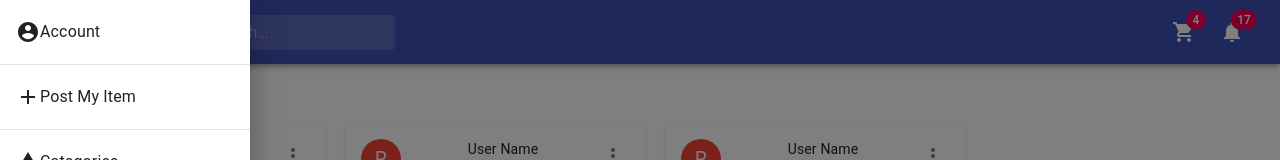
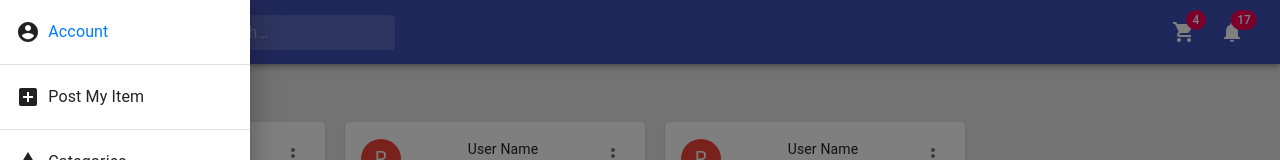
Before and after one commit to HanlunWang/CS153A_SUMMER2020_AsiaPacificTimeZone, a React app in the folder MinimumVersion/: page / in a window 1280 px wide. Both pictures are taken after a click on the button 36 px from the left and 32 px from the top of the page. Shown: the top 160 px of the page. Built offline with nearby package versions, Linux system fonts and the light colour scheme.

Commit message:
Add link to the Account
Add link to the Account button in menu.

```diff
--- a/MinimumVersion/package.json
+++ b/MinimumVersion/package.json
@@ -33,6 +33,7 @@
     "react": "^16.10.2",
     "react-bootstrap": "^1.0.1",
     "react-dom": "^16.10.2",
+    "react-helmet": "^6.1.0",
     "react-router-dom": "^5.2.0",
     "styled-components": "^5.1.1"
   }
--- a/MinimumVersion/src/App.js
+++ b/MinimumVersion/src/App.js
@@ -1,13 +1,8 @@
 import React from'react';
-import { BrowserRouter as Router, Switch, Route } from "react-router-dom";
+import { BrowserRouter as Router, Switch, Route, Link } from "react-router-dom";
 import 'bootstrap/dist/css/bootstrap.min.css';
-
-import CardList from './containers/CardList';
-import saleData from '../assets/sales.js';
-import Header from './components/Header/Header';
 import Account from './components/Account/Account';
 import Home from './containers/Home';
-import NewHeaderDesign from './components/Header/NewHeaderDesign'
 
 export default function App()  {
   return (
@@ -16,7 +11,7 @@ export default function App()  {
         <Route  exact path = "/">
           <Home />
         </Route>
-      <Route  path = "/account">
+        <Route  path = "/Account">
           <Account />
         </Route>
       </Switch>
--- a/MinimumVersion/src/components/Account/Account.js
+++ b/MinimumVersion/src/components/Account/Account.js
@@ -29,14 +29,14 @@ const Account =() => {
 
 
   return(
-    <>
+    <div>
       <h1>To be an Ebay Killer</h1>
       <form onSubmit={addUser}>
       userName: <input type="text" id="userName" name="userName" onChange={updateUserName}/><br />
       password: <input type="text" id="password" name="password" onChange={updatePassword} /><br />
       <input type="submit" value="Confirm" />
       </form>
-    </>
+    </div>
   );
 }
 
--- a/MinimumVersion/src/components/Drawer/Drawer.js
+++ b/MinimumVersion/src/components/Drawer/Drawer.js
@@ -10,7 +10,10 @@ import ListItemText from '@material-ui/core/ListItemText';
 import MenuIcon from '@material-ui/icons/Menu';
 import AccountCircle from '@material-ui/icons/AccountCircle';
 import CategoryIcon from '@material-ui/icons/Category';
-import AddIcon from '@material-ui/icons/Add';
+import AddBoxIcon from '@material-ui/icons/AddBox';
+import { BrowserRouter as Router, Switch, Route, Link } from "react-router-dom";
+import Account from '../Account/Account';
+
 
 const useStyles = makeStyles({
   list: {
@@ -51,21 +54,23 @@ export default function Drawer() {
         <List>
         <ListItemLink href="/Account">
             <AccountCircle />
-            <ListItemText primary="Account" />
+                <ListItemText>
+                    <Link to="/Account">&nbsp;&nbsp;Account</Link>
+                </ListItemText>
         </ListItemLink>
         </List>
       <Divider />
       <List>
         <ListItemLink href="/addItem">
-            <AddIcon />
-            <ListItemText primary="Post My Item" />
+            <AddBoxIcon />
+            <ListItemText primary="&nbsp;&nbsp;Post My Item" />
         </ListItemLink>
         </List>
       <Divider />
       <List>
         <ListItem>
             <CategoryIcon />
-            <ListItemText primary="Categories" />
+            <ListItemText primary="&nbsp;&nbsp;Categories" />
         </ListItem>
       </List>
       <List component="nav">
@@ -92,6 +97,7 @@ export default function Drawer() {
   );
 
   return (
+    <Router>
         <div>
         {['left'].map((anchor) => (
             <React.Fragment>
@@ -114,6 +120,12 @@ export default function Drawer() {
             </SwipeableDrawer>
             </React.Fragment>
         ))}
+        <Switch>
+        <Route  path = "/Account">
+            <Account />
+        </Route>
+        </Switch>
         </div>
+    </Router>
   );
 }
--- a/MinimumVersion/src/containers/CardList.css
+++ b/MinimumVersion/src/containers/CardList.css
@@ -1,11 +1,11 @@
 .flex-container {
   display: flex;
   flex-wrap: wrap;
-  background-color: rgb(255, 255, 255);
+  background-color: rgb(231, 231, 231);
 }
 
 .flex-container-element {
-  background-color: rgb(255, 255, 255);
+  background-color: rgb(231, 231, 231);
   width: 300px;
   margin: 10px;
   text-align: center;
--- a/MinimumVersion/src/index.js
+++ b/MinimumVersion/src/index.js
@@ -2,9 +2,11 @@ import React from 'react';
 import ReactDOM from 'react-dom';
 import App from './App';
 import * as serviceWorker from './serviceWorker';
+import Helmet from 'react-helmet';
 
 ReactDOM.render(
   <React.StrictMode>
+    <Helmet bodyAttributes={{style: 'background-color : rgb(231, 231, 231)'}}/>
     <App />
   </React.StrictMode>,
   document.getElementById('root')
```
Also changed, not shown: 1 other file (tests, documents, lock files or other folders). Lines whose indentation alone changed are shown as unchanged.
